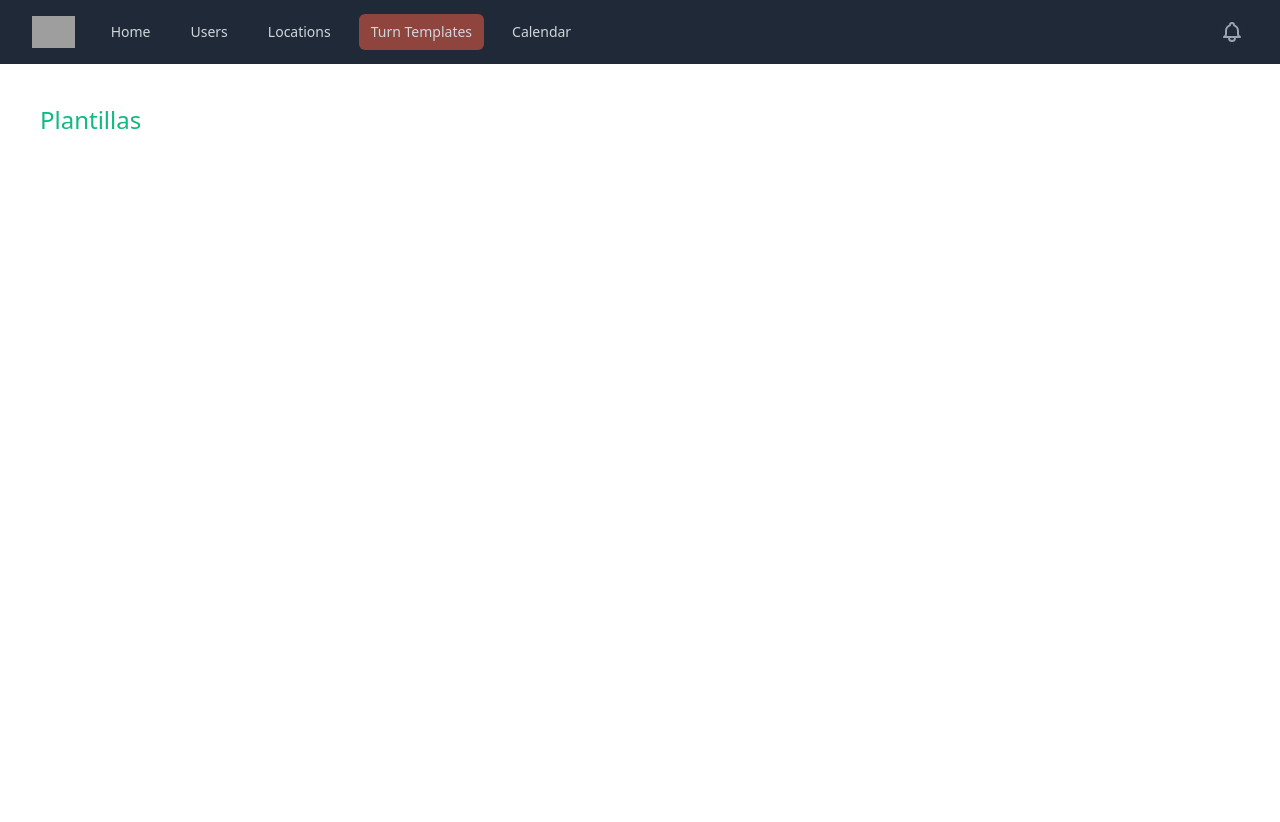
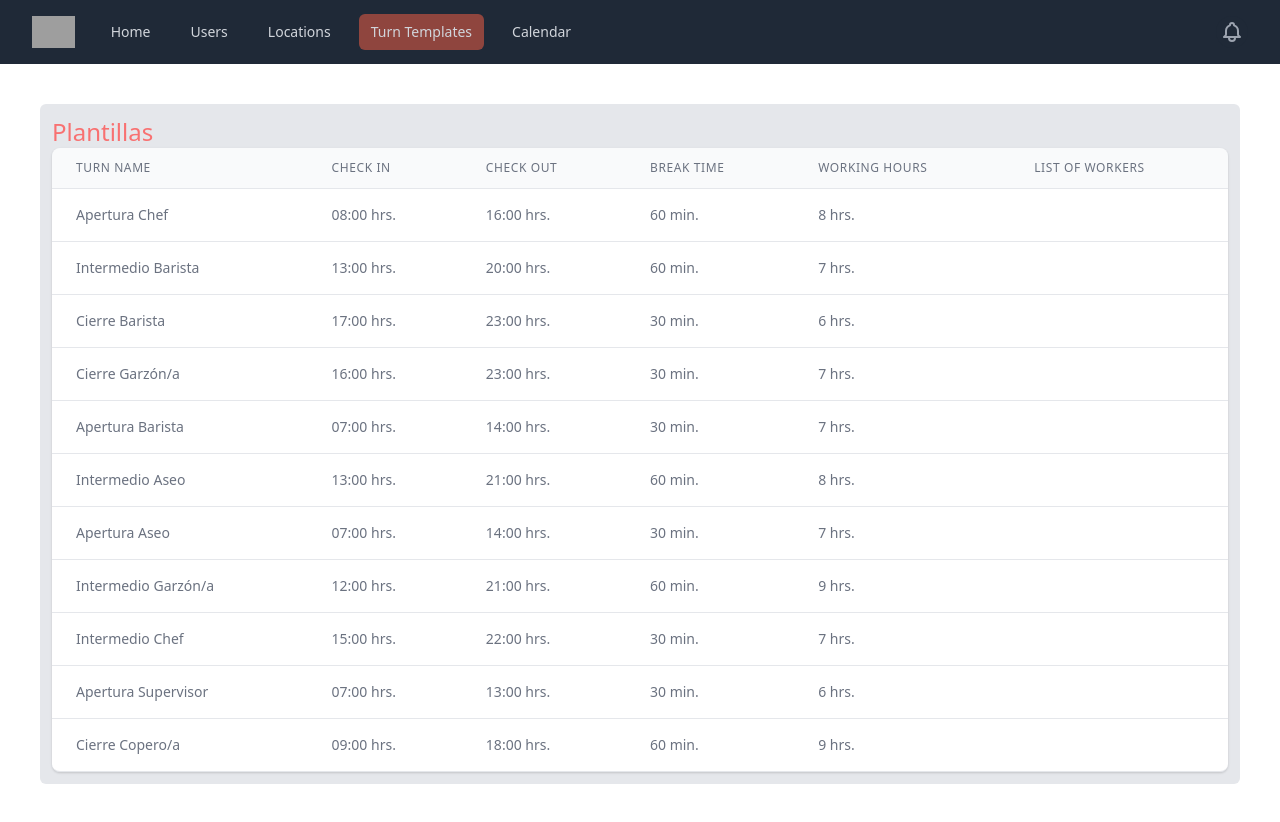
Before and after one commit to chrisloarryn/vue-lists-app, a Vue app: page /turn-templates in a window 1280 px wide. Before the commit the page ends 800 px from the top, so only its background shows below. Built offline with nearby package versions, Linux system fonts and the light colour scheme; data requests are answered from the project's data file; grey boxes are pictures that could not be loaded.

Commit message:
feat: turn template data

```diff
--- a/src/views/TurnTemplates.vue
+++ b/src/views/TurnTemplates.vue
@@ -1,15 +1,152 @@
 <template>
-  <div>
-    <h1 class="text-2xl text-green-500">{{ title }}</h1>
+  <div class="bg-gray-200 rounded-md p-3">
+    <h1 class="text-2xl text-red-400">{{ title }}</h1>
+    <!-- This example requires Tailwind CSS v2.0+ -->
+    <div class="flex flex-col">
+      <div class="-my-2 overflow-x-auto sm:-mx-6 lg:-mx-8">
+        <div class="py-2 align-middle inline-block min-w-full sm:px-6 lg:px-8">
+          <div
+            class="shadow overflow-hidden border-b border-gray-200 sm:rounded-lg"
+          >
+            <table class="min-w-full divide-y divide-gray-200">
+              <thead class="bg-gray-50">
+                <tr>
+                  <th
+                    scope="col"
+                    class="px-6 py-3 text-left text-xs font-medium text-gray-500 uppercase tracking-wider"
+                  >
+                    Turn Name
+                  </th>
+                  <th
+                    scope="col"
+                    class="px-6 py-3 text-left text-xs font-medium text-gray-500 uppercase tracking-wider"
+                  >
+                    Check In
+                  </th>
+                  <th
+                    scope="col"
+                    class="px-6 py-3 text-left text-xs font-medium text-gray-500 uppercase tracking-wider"
+                  >
+                    Check Out
+                  </th>
+                  <th
+                    scope="col"
+                    class="px-6 py-3 text-left text-xs font-medium text-gray-500 uppercase tracking-wider"
+                  >
+                    Break Time
+                  </th>
+                  <th
+                    scope="col"
+                    class="px-6 py-3 text-left text-xs font-medium text-gray-500 uppercase tracking-wider"
+                  >
+                    Working Hours
+                  </th>
+                  <th
+                    scope="col"
+                    class="px-6 py-3 text-left text-xs font-medium text-gray-500 uppercase tracking-wider"
+                  >
+                    List of Workers
+                  </th>
+                </tr>
+              </thead>
+              <tbody class="bg-white divide-y divide-gray-200">
+                <tr v-for="(turn, idx) in turnTemplates" :key="idx">
+                  <td class="px-6 py-4 whitespace-nowrap text-sm text-gray-500">
+                    {{ turn.name }}
+                  </td>
+                  <td class="px-6 py-4 whitespace-nowrap text-sm text-gray-500">
+                    {{ turn.checkIn }} hrs.
+                  </td>
+                  <td class="px-6 py-4 whitespace-nowrap text-sm text-gray-500">
+                    {{ turn.checkOut }} hrs.
+                  </td>
+                  <td class="px-6 py-4 whitespace-nowrap text-sm text-gray-500">
+                    {{ turn.breakTime }} min.
+                  </td>
+                  <td class="px-6 py-4 whitespace-nowrap text-sm text-gray-500">
+                    {{ calculateWorkingTime(turn) }} hrs.
+                  </td>
+                  <td
+                    class="px-6 py-4 whitespace-nowrap text-sm text-gray-500 max-w-full"
+                  >
+                    <ol
+                      v-for="({ fullName, employeeId }, idx) in turn.users"
+                      :key="idx"
+                    >
+                      <li>
+                        {{ fullName }}
+                        <div
+                          class="px-2 inline-flex text-xs leading-5 font-semibold rounded-full bg-green-100 text-green-800"
+                        >
+                          {{ employeeId }}
+                        </div>
+                      </li>
+                    </ol>
+                  </td>
+                </tr>
+
+                <!-- More people... -->
+              </tbody>
+            </table>
+          </div>
+        </div>
+      </div>
+    </div>
   </div>
 </template>
 
 <script>
+import { fetchDataAsync } from '../services/fetch';
+// import { sortArrayByProperty } from '../services/compare';
 export default {
   data() {
     return {
       title: 'Plantillas',
+      turnTemplates: [],
+      users: [],
+      defImg:
+        'https://www.gravatar.com/avatar/3c58cbad936e4dbd5350510cf27146b2?d=mp&s=200',
     };
+  },
+  methods: {
+    functionToLog: function () {
+      console.log('sa');
+    },
+    calculateWorkingTime(turn) {
+      const { checkIn, checkOut } = turn; // discount or not breakTime
+      const start = new Date(`2021-09-13 ${checkIn}:00`),
+        end = new Date(`2021-09-13 ${checkOut}:00`); // Math.abs(checkIn);
+
+      let difference = end - start;
+      difference = difference / 60 / 60 / 1000;
+      return difference;
+    },
+    /* getFullAddress: (turn) => {
+      return [
+        turn.address1,
+        turn.address2,
+        turn.commune,
+        turn.region,
+      ]
+        .filter((str) => str)
+        .join(', ');
+    }, */
+  },
+  async mounted() {
+    const fetchedPositions = await fetchDataAsync(
+      'http://localhost:3004/positions'
+    );
+    const fetchedLocations = await fetchDataAsync(
+      'http://localhost:3004/locations'
+    );
+    const fetchedTurnTemplates = await fetchDataAsync(
+      'http://localhost:3004/turnTemplates'
+    );
+    // this.users = sortArrayByProperty(fetchedUsers, 'firstName', 'string', -1);
+    let locations = fetchedLocations;
+    console.warn(fetchedPositions, locations);
+    console.log(fetchedTurnTemplates);
+    this.turnTemplates = fetchedTurnTemplates;
   },
 };
 </script>
```
